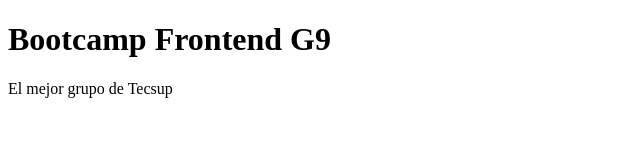
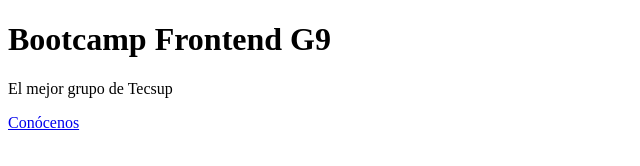
Before and after one commit to carmenuv/Bootcamp-frontend-t-g9, a plain HTML site: page index.html in a window 1280 px wide. Shown: the full height of the page, 0-640 px from the left. Drawn offline with Linux system fonts and the light colour scheme.

Commit message:
Enlace de conócenos

```diff
--- a/index.html
+++ b/index.html
@@ -9,5 +9,6 @@
 <body>
   <h1>Bootcamp Frontend G9</h1>
   <p>El mejor grupo de Tecsup</p>
+  <a href="https://www.linkedin.com/">Conócenos</a>
 </body>
 </html>
```
